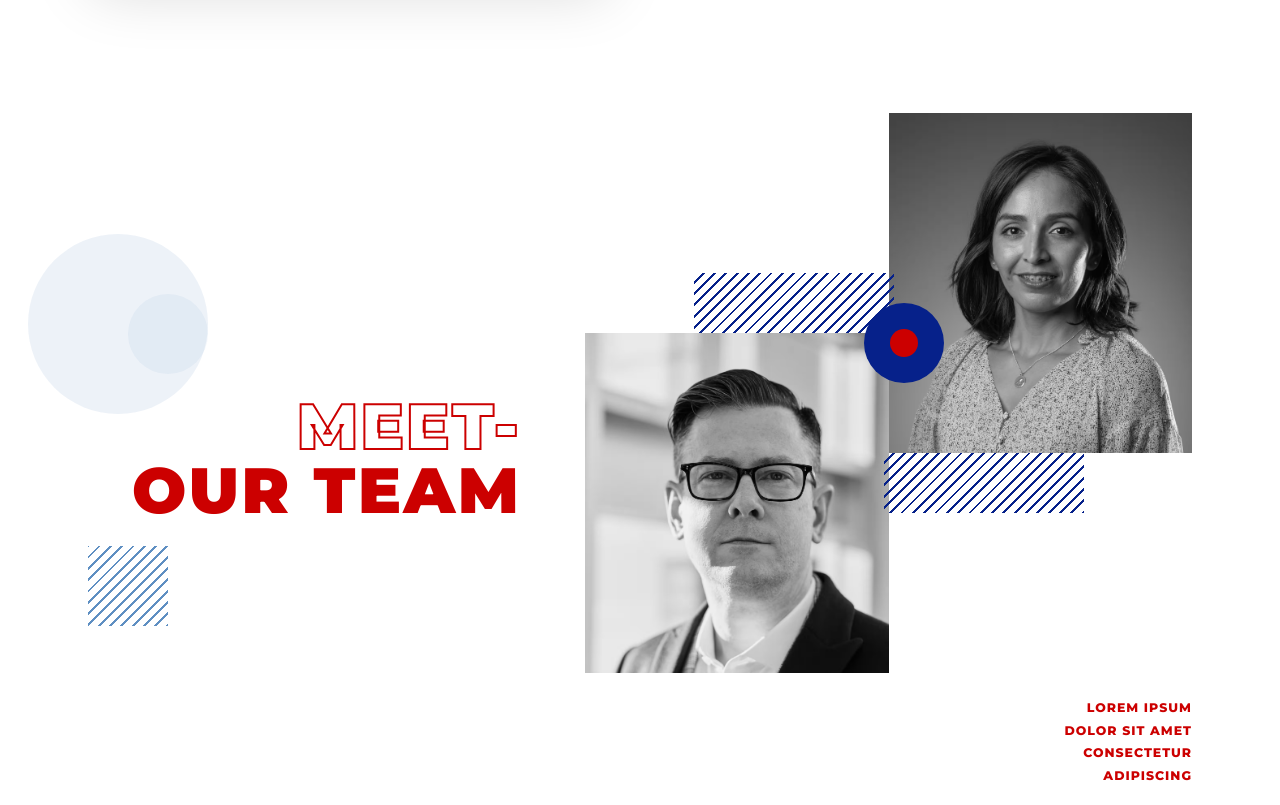
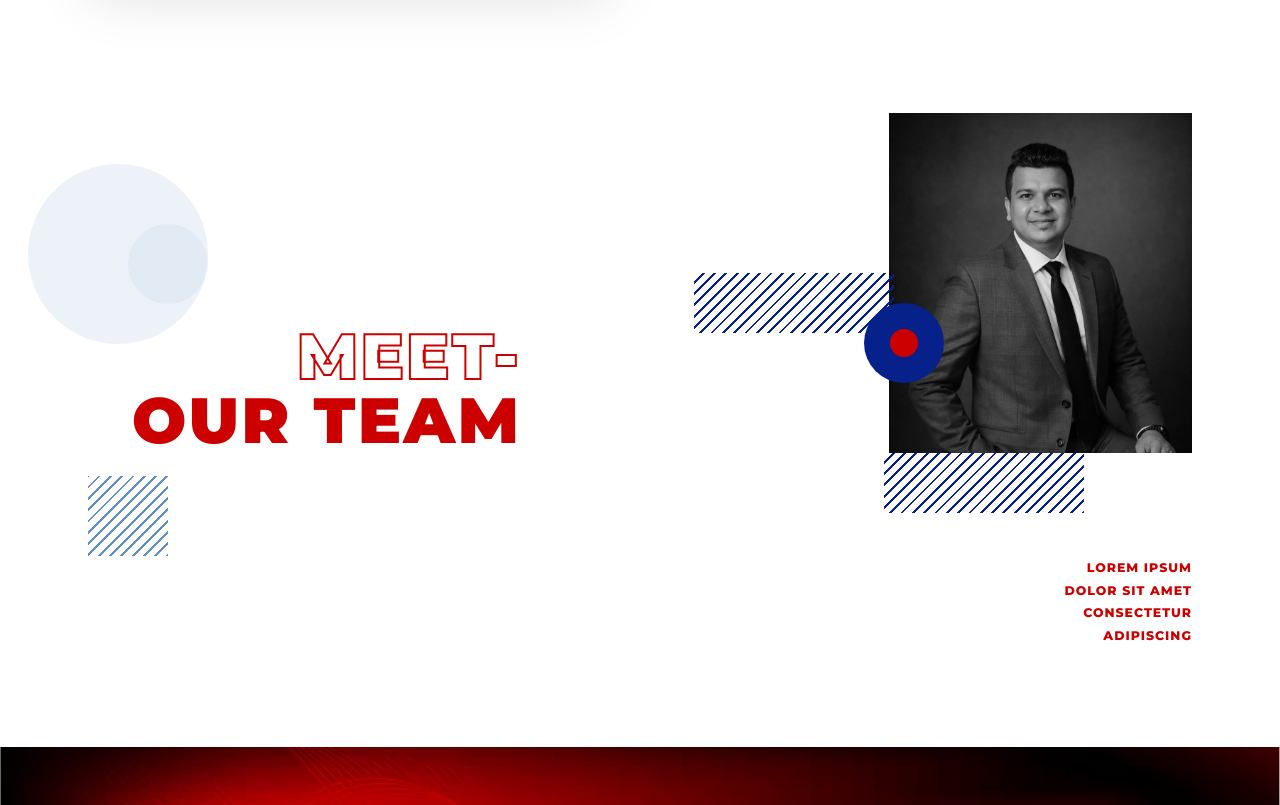
Before and after one commit to i1-D/Arihant, a website: page about.html in a window 1280 px wide. Shown: the part 790-1595 px from the top of the page. Drawn offline with Linux system fonts and the light colour scheme.

Commit message:
Updated team images and old person images

```diff
--- a/about.html
+++ b/about.html
@@ -60,10 +60,7 @@
             <div class="team-deco-lines-bottom"></div>
           </div>
           <div class="team-photo-item team-photo--1">
-            <img src="images/person 1.avif" alt="Team member">
-          </div>
-          <div class="team-photo-item team-photo--2">
-            <img src="images/person 2.avif" alt="Team member">
+            <img src="images/team.jpeg" alt="Team member">
           </div>
         </div>
         <div class="team-tagline" aria-hidden="true">
```
Also changed, not shown: images/person 1.avif (deleted), images/person 2.avif (deleted), images/team.jpeg (added).
